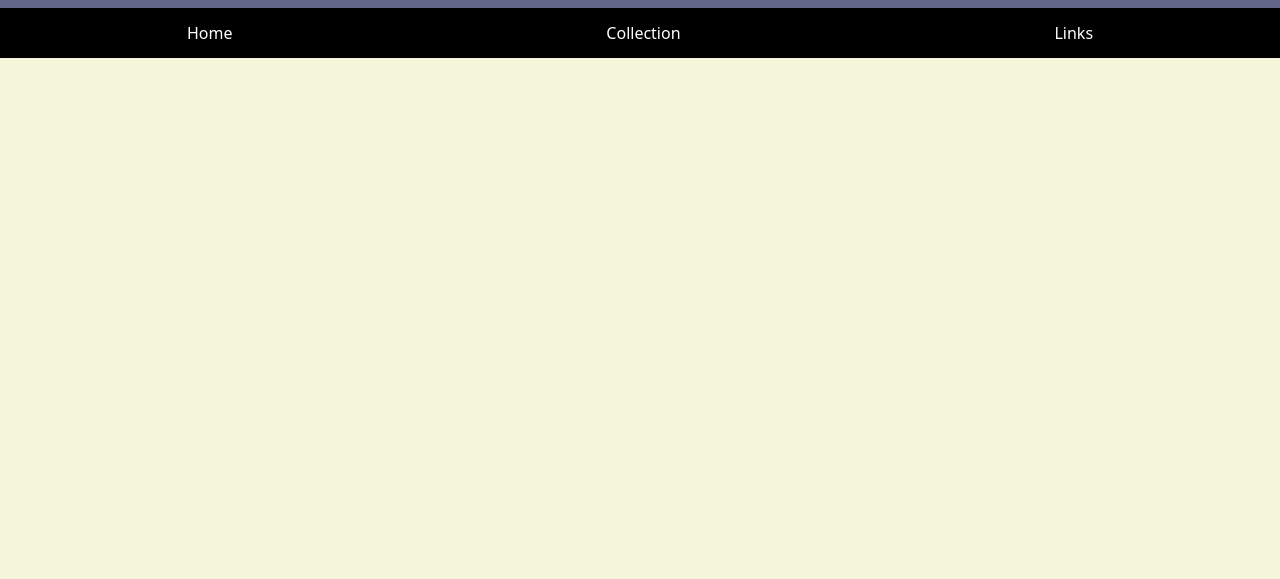
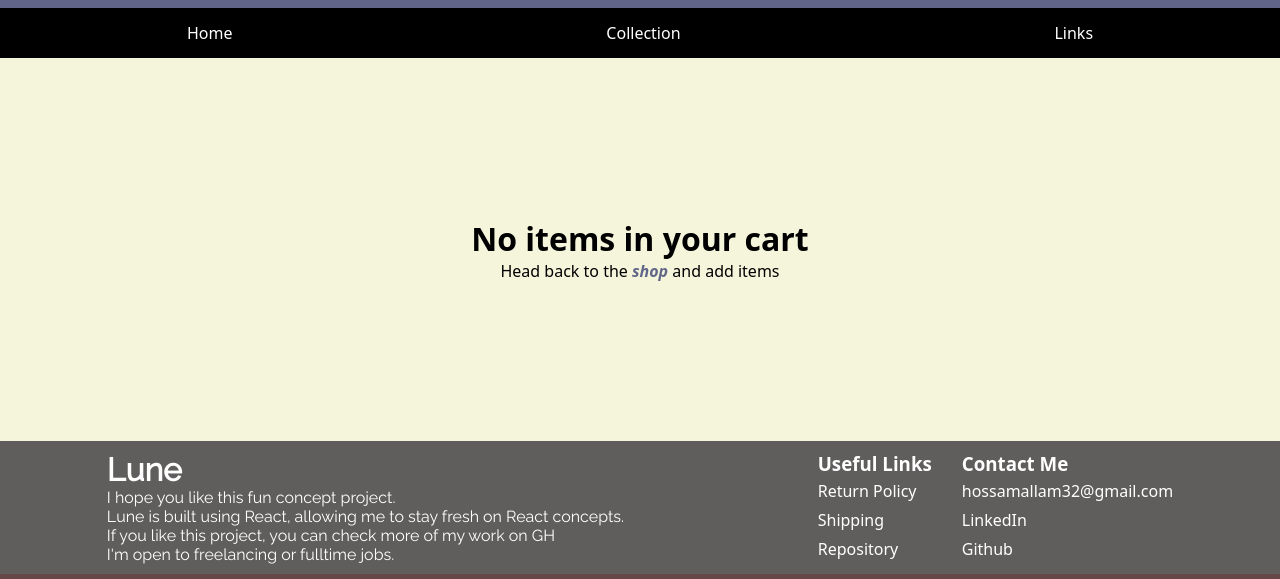
Before and after one commit to Hossam-Allam/online-store, a React (Vite) app: page /cart in a window 1280 px wide. Shown: the part 200-779 px from the top of the page. Built offline with nearby package versions, Linux system fonts and the light colour scheme.

Commit message:
default cart page if empty

```diff
--- a/src/App.css
+++ b/src/App.css
@@ -383,3 +383,28 @@ svg:hover {
 .card:hover .two {
   display: block;
 }
+
+/* Cart Page */
+
+.cart-page {
+  display: flex;
+  flex-direction: column;
+  min-height: 100vh;
+}
+
+.no-items {
+  display: flex;
+  flex-direction: column;
+  justify-content: center;
+  flex: 1;
+  text-align: center;
+}
+
+i {
+  font-weight: bold;
+  color: #616689;
+}
+
+i:hover {
+  cursor: pointer;
+}
--- a/src/Cart.jsx
+++ b/src/Cart.jsx
@@ -1,5 +1,23 @@
 import Header from "./components/Header"
+import Footer from "./components/Footer";
+import { useCart } from "./CartContext"
+import { Link } from "react-router-dom";
 function Cart() {
+    const { cart, removeFromCart } = useCart();
+
+    if (cart.length == 0) {
+        return (
+            <div className="cart-page">
+                <Header />
+                <div className="no-items">
+                    <h1>No items in your cart</h1>
+                    <p>Head back to the <Link to={"/shop"}><i>shop</i></Link> and add items</p>
+                </div>
+                <Footer />
+            </div>
+
+        )
+    }
     return (
         <>
             <Header />
```
